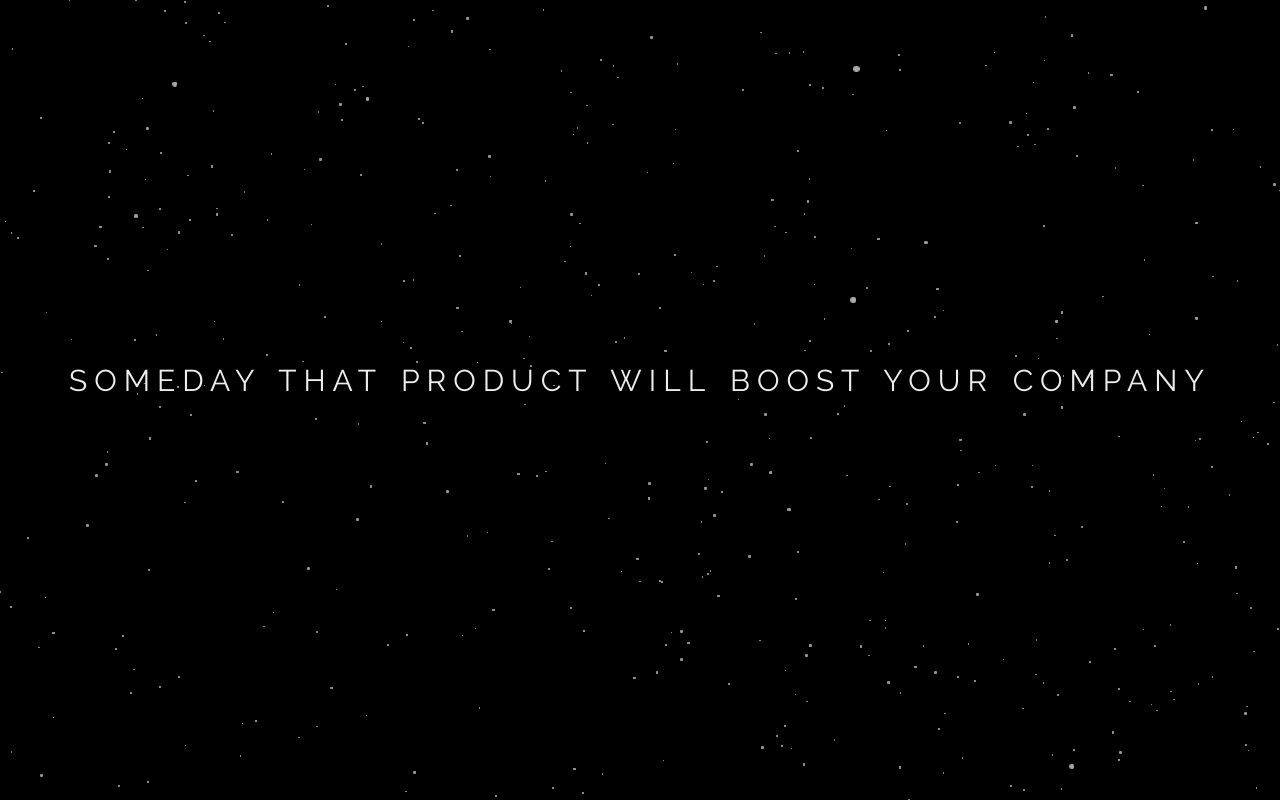
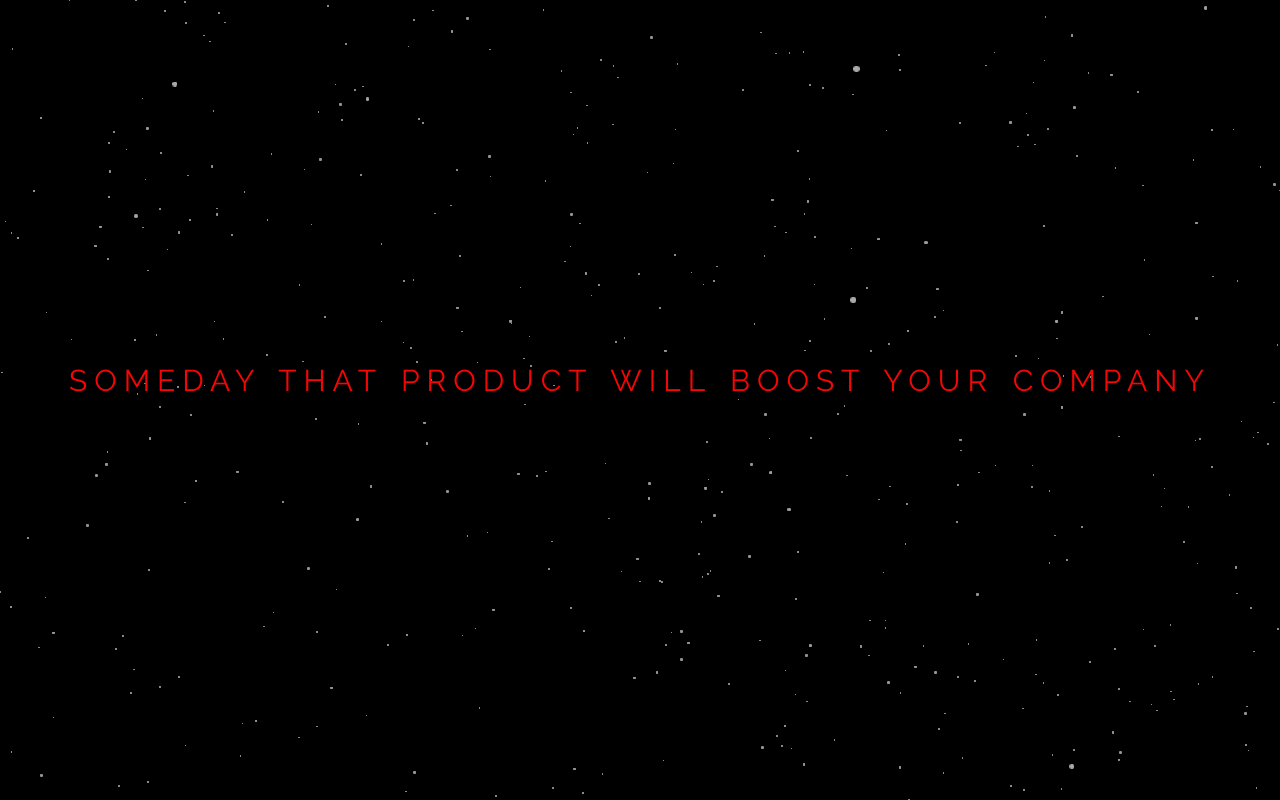
Before and after one commit to K-r0ll/landingpage, a plain HTML site: page index.html in a window 1280 px wide. Drawn offline with Linux system fonts and the light colour scheme.

Commit message:
asdasdas

```diff
--- a/styles.css
+++ b/styles.css
@@ -36,7 +36,7 @@ canvas {
     letter-spacing: 7px;
     word-spacing: 4px;
     text-transform: uppercase;
-    color:rgb(238, 238, 238);
+    color:rgb(245, 6, 6);
   }
 }
 
```
